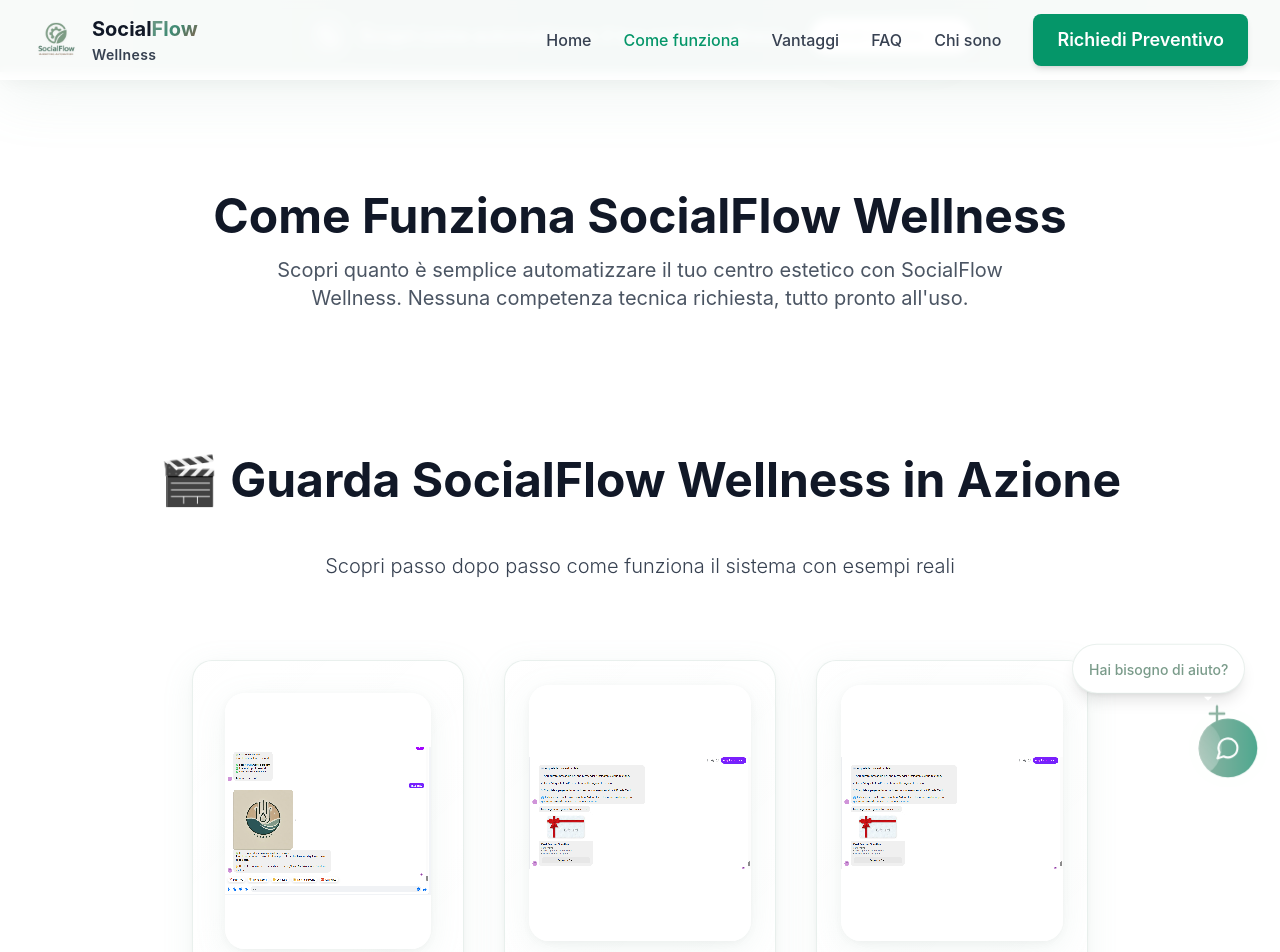
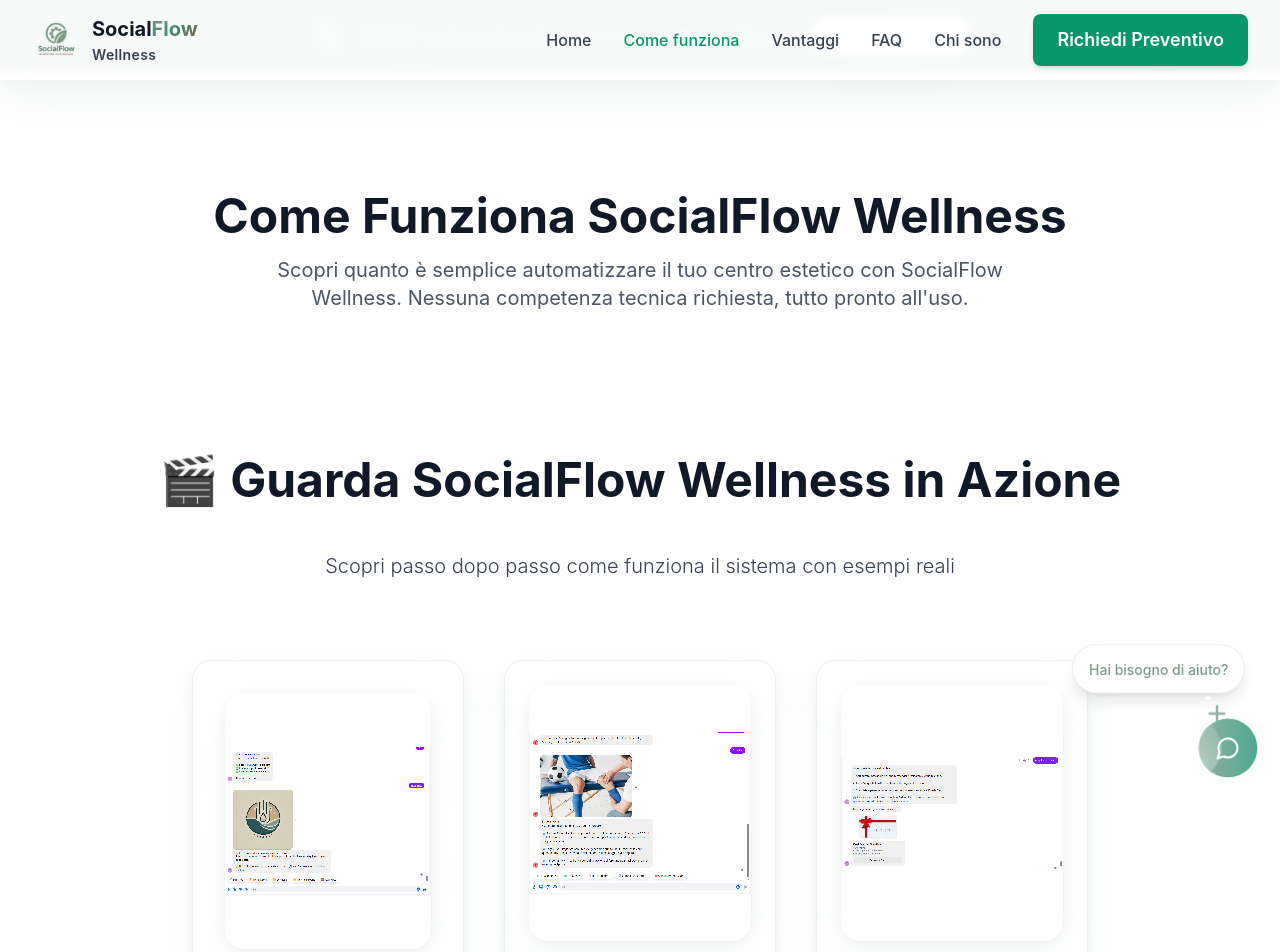
Before and after one commit to ronza99/SocialFlow-Wellness, a React (Vite) app: page /come-funziona in a window 1280 px wide. Shown: the top 952 px of the page. Built offline with nearby package versions, Linux system fonts and the light colour scheme.

Commit message:
Updated VideoDemo.tsx

```diff
--- a/src/components/VideoDemo.tsx
+++ b/src/components/VideoDemo.tsx
@@ -65,9 +65,9 @@ const VideoDemo = () => {
 
             {/* Foto 2 */}
             <div className="wellness-card p-4 sm:p-6 text-center">
-              <div className="rounded-wellness h-56 sm:h-64 overflow-hidden mb-6 shadow-wellness cursor-pointer relative group" onClick={() => openZoom('/ea43067f-a01a-4617-9203-b2317592f072.png')}>
+              <div className="rounded-wellness h-56 sm:h-64 overflow-hidden mb-6 shadow-wellness cursor-pointer relative group" onClick={() => openZoom('/image.png')}>
                 <img
-                  src="/ea43067f-a01a-4617-9203-b2317592f072.png"
+                  src="/image.png"
                   alt="Cliente sceglie massaggio sportivo con opzioni di pagamento"
                   className="w-full h-full object-contain bg-white hover:scale-105 transition-transform duration-300 image-rendering-crisp"
                   style={{ imageRendering: 'crisp-edges' }}
```
